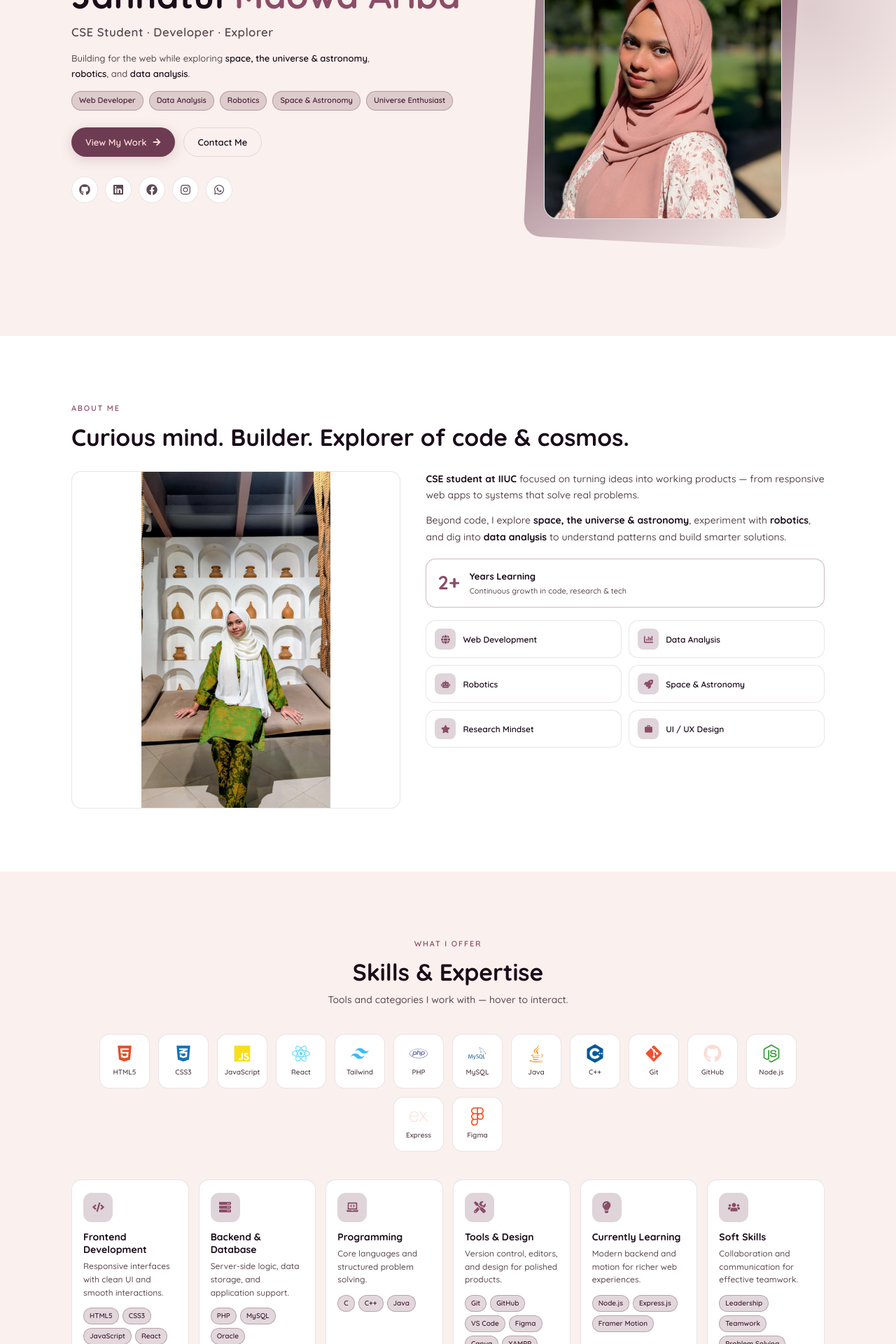
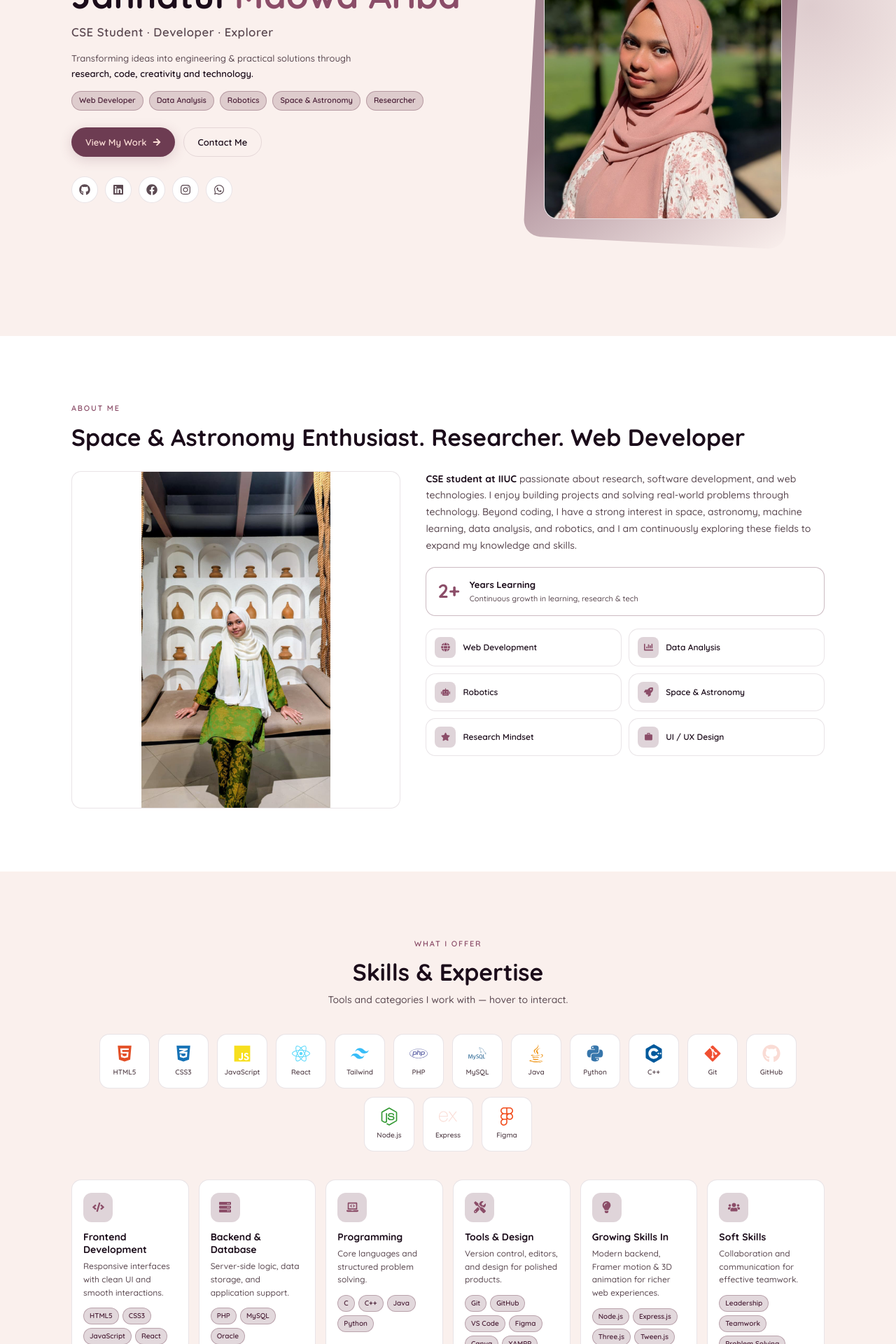
Before and after one commit to ariba0904/J_M_Ariba, a React (Vite) app: page / in a window 1280 px wide. Shown: the part 320-2240 px from the top of the page at 70% size. Built offline with nearby package versions, Linux system fonts and the light colour scheme.

Commit message:
Update portfolio with new design and files

```diff
--- a/src/data/projects.js
+++ b/src/data/projects.js
@@ -3,8 +3,18 @@ import portfolio from "../assets/images/portfolio.png";
 import cloudwings from "../assets/images/cloudwings.png";
 import hotel from "../assets/images/hotel.png";
 import library from "../assets/images/library.png";
+import cosmicOdyssey from "../assets/images/cosmic-odyssey.svg";
 
 const projects = [
+  {
+    title: "Cosmic Odyssey — 3D Solar System & Milky Way Explorer",
+    image: cosmicOdyssey,
+    description:
+      "An interactive space exploration experience featuring a 3D Solar System, Milky Way view, Black-Hole view & Object simulation, ISS, voice narration, satellite mission simulator, Learning Hub, Mission Spacecraft.",
+    tech: ["HTML5", "Tailwind CSS", "JavaScript", "Three.js", "Vite"],
+    github: "https://github.com/ariba0904/Cosmic-Odyssey",
+    live: "https://ariba0904.github.io/Cosmic-Odyssey/",
+  },
   {
     title: "Disaster Relief & Resource Management System",
     image: disaster,
--- a/src/sections/About.jsx
+++ b/src/sections/About.jsx
@@ -32,7 +32,7 @@ function About() {
         <div style={{ marginBottom: 28 }}>
           <span className="section-label">About Me</span>
           <h2 className="section-title" style={{ marginBottom: 0 }}>
-            Curious mind. Builder. Explorer of code & cosmos.
+             Space & Astronomy Enthusiast. Researcher. Web Developer
           </h2>
         </div>
 
@@ -90,26 +90,15 @@ function About() {
                   fontSize: 14,
                   lineHeight: 1.7,
                   color: "var(--text-muted)",
-                  marginBottom: 12,
-                }}
-              >
-                <strong style={{ color: "var(--text)" }}>CSE student at IIUC</strong> focused on
-                turning ideas into working products — from responsive web apps to systems that
-                solve real problems.
-              </p>
-              <p
-                style={{
-                  fontSize: 14,
-                  lineHeight: 1.7,
-                  color: "var(--text-muted)",
                   marginBottom: 0,
                 }}
               >
-                Beyond code, I explore{" "}
-                <strong style={{ color: "var(--text)" }}>space, the universe & astronomy</strong>,
-                experiment with <strong style={{ color: "var(--text)" }}>robotics</strong>, and dig
-                into <strong style={{ color: "var(--text)" }}>data analysis</strong> to understand
-                patterns and build smarter solutions.
+                <strong style={{ color: "var(--text)" }}>CSE student at IIUC</strong>{" "}
+                passionate about research, software development, and web technologies. I enjoy
+                building projects and solving real-world problems through technology. Beyond
+                coding, I have a strong interest in space, astronomy, machine learning, data
+                analysis, and robotics, and I am continuously exploring these fields to expand
+                my knowledge and skills.
               </p>
             </div>
 
@@ -138,7 +127,7 @@ function About() {
                   Years Learning
                 </div>
                 <div style={{ fontSize: 11, color: "var(--text-muted)", marginTop: 2 }}>
-                  Continuous growth in code, research & tech
+                  Continuous growth in learning, research & tech
                 </div>
               </div>
             </div>
--- a/src/sections/Contact.jsx
+++ b/src/sections/Contact.jsx
@@ -1,7 +1,6 @@
 import { useState } from "react";
 import { MdEmail, MdLocationOn } from "react-icons/md";
 import { FaWhatsapp } from "react-icons/fa";
-import SocialIcons from "../components/SocialIcons";
 
 function Contact() {
   const [formData, setFormData] = useState({ name: "", email: "", message: "" });
@@ -67,7 +66,7 @@ function Contact() {
             <span className="section-label">Get In Touch</span>
             <h2 className="section-title">Let's work together</h2>
             <p className="section-desc" style={{ marginBottom: 24 }}>
-              Have an idea, internship opportunity, collaboration, or just want to say hello?
+              Have an idea, internship opportunity, collaboration or work?
               I'd love to hear from you.
             </p>
 
@@ -149,13 +148,12 @@ function Contact() {
                 <div>
                   <div style={{ fontSize: 11, fontWeight: 600, color: "var(--text-dim)" }}>Location</div>
                   <div style={{ fontSize: 13, fontWeight: 600, color: "var(--text)" }}>
-                    DC Road, Chawkbazar, Chattogram
+                  Chattogram, Bangladesh
                   </div>
                 </div>
               </div>
             </div>
 
-            <SocialIcons />
           </div>
 
           {/* Form */}
--- a/src/sections/Hero.jsx
+++ b/src/sections/Hero.jsx
@@ -8,7 +8,7 @@ const focusTags = [
   "Data Analysis",
   "Robotics",
   "Space & Astronomy",
-  "Universe Enthusiast",
+  "Researcher",
 ];
 
 function Hero() {
@@ -104,13 +104,10 @@ function Hero() {
                 marginBottom: "14px",
               }}
             >
-              Building for the web while exploring{" "}
+              Transforming ideas into engineering & practical solutions through{" "}
               <strong style={{ color: "var(--text)", fontWeight: 600 }}>
-                space, the universe & astronomy
+                research, code, creativity and technology.
               </strong>
-              ,{" "}
-              <strong style={{ color: "var(--text)", fontWeight: 600 }}>robotics</strong>, and{" "}
-              <strong style={{ color: "var(--text)", fontWeight: 600 }}>data analysis</strong>.
             </p>
 
             <div
--- a/src/sections/Projects.jsx
+++ b/src/sections/Projects.jsx
@@ -147,7 +147,7 @@ function Projects() {
           }}
         >
           {[
-            { n: "5+", l: "Projects Completed" },
+            { n: "6+", l: "Projects Completed" },
             { n: "10+", l: "Technologies" },
             { n: "2+", l: "Years Learning" },
             { n: "100%", l: "Dedication" },
--- a/src/sections/Skills.jsx
+++ b/src/sections/Skills.jsx
@@ -6,6 +6,7 @@ import {
   FaJs,
   FaReact,
   FaJava,
+  FaPython,
   FaPhp,
   FaGitAlt,
   FaNodeJs,
@@ -37,7 +38,7 @@ const groups = [
     title: "Programming",
     desc: "Core languages and structured problem solving.",
     icon: FaLaptopCode,
-    skills: ["C", "C++", "Java"],
+    skills: ["C", "C++", "Java", "Python"],
   },
   {
     title: "Tools & Design",
@@ -46,10 +47,10 @@ const groups = [
     skills: ["Git", "GitHub", "VS Code", "Figma", "Canva", "XAMPP"],
   },
   {
-    title: "Currently Learning",
-    desc: "Modern backend and motion for richer web experiences.",
+    title: "Growing Skills In",
+    desc: "Modern backend, Framer motion & 3D animation for richer web experiences.",
     icon: FaLightbulb,
-    skills: ["Node.js", "Express.js", "Framer Motion"],
+    skills: ["Node.js", "Express.js", "Three.js", "Tween.js", "Anime.js"],
   },
   {
     title: "Soft Skills",
@@ -68,6 +69,7 @@ const techIcons = [
   { name: "PHP", Icon: FaPhp, color: "#777BB4" },
   { name: "MySQL", Icon: SiMysql, color: "#4479A1" },
   { name: "Java", Icon: FaJava, color: "#ED8B00" },
+  { name: "Python", Icon: FaPython, color: "#3776AB" },
   { name: "C++", Icon: SiCplusplus, color: "#00599C" },
   { name: "Git", Icon: FaGitAlt, color: "#F05032" },
   { name: "GitHub", Icon: FaGithub, color: "#fadcd5" },
```
Also changed, not shown: src/assets/images/cosmic-odyssey.svg (added).
